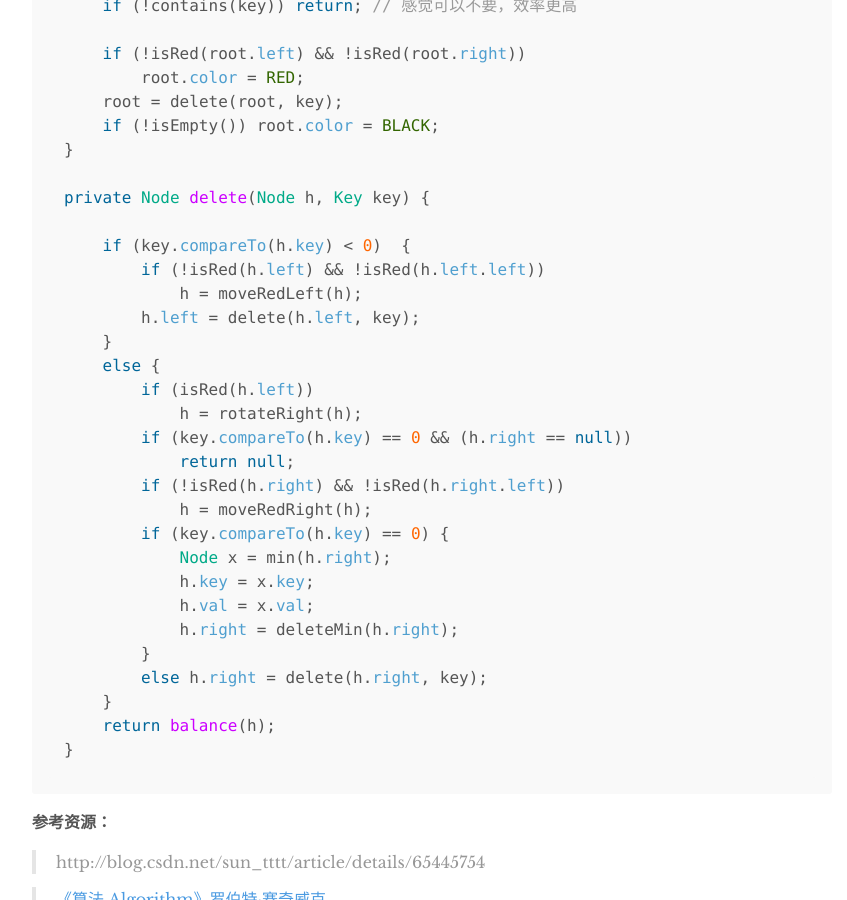
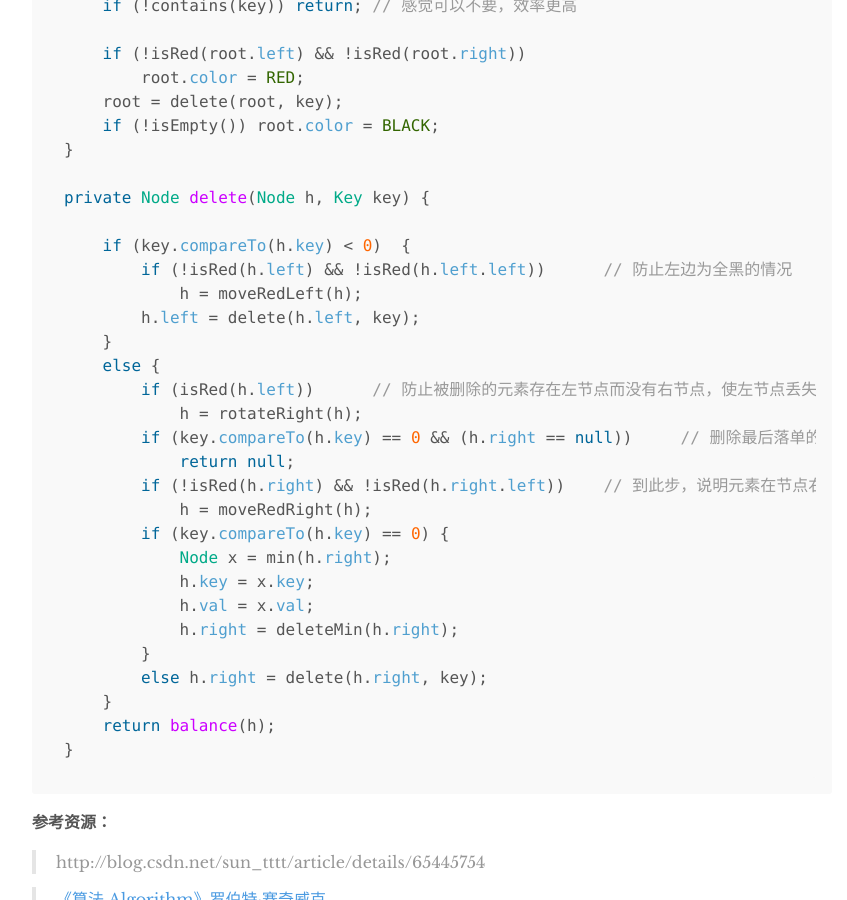
Before and after one commit to nice01qc/nice01qc.github.io, a Jekyll site: the page built from _posts/2018-03-10-平衡查找树.md, in a window 1280 px wide and 900 px high, scrolled down 5818 px. Shown: the whole window, without its empty margins (208-1055 px from the left). Built offline with Jekyll 4.4.1, drawn with Linux system fonts in a browser that asks for light colours.

Commit message:
跟新博客

```diff
--- a/_posts/2018-03-10-平衡查找树.md
+++ b/_posts/2018-03-10-平衡查找树.md
@@ -213,16 +213,16 @@ public void delete(Key key) {
 private Node delete(Node h, Key key) {
 
     if (key.compareTo(h.key) < 0)  {
-        if (!isRed(h.left) && !isRed(h.left.left))
+        if (!isRed(h.left) && !isRed(h.left.left))	// 防止左边为全黑的情况
             h = moveRedLeft(h);
         h.left = delete(h.left, key);
     }
     else {
-        if (isRed(h.left))
+        if (isRed(h.left))	// 防止被删除的元素存在左节点而没有右节点，使左节点丢失
             h = rotateRight(h);
-        if (key.compareTo(h.key) == 0 && (h.right == null))
+        if (key.compareTo(h.key) == 0 && (h.right == null))	// 删除最后落单的元素
             return null;
-        if (!isRed(h.right) && !isRed(h.right.left))
+        if (!isRed(h.right) && !isRed(h.right.left))	// 到此步，说明元素在节点右支，防止右边全黑情况
             h = moveRedRight(h);
         if (key.compareTo(h.key) == 0) {
             Node x = min(h.right);
```
Also changed, not shown: _draft/你的点点滴滴.md (+3 -0 lines).
